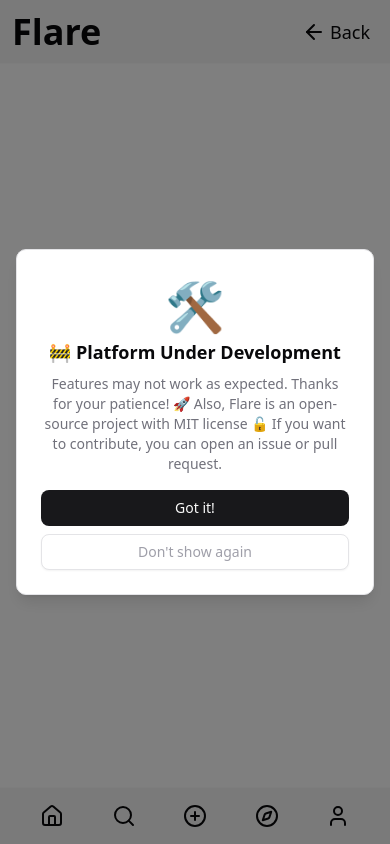
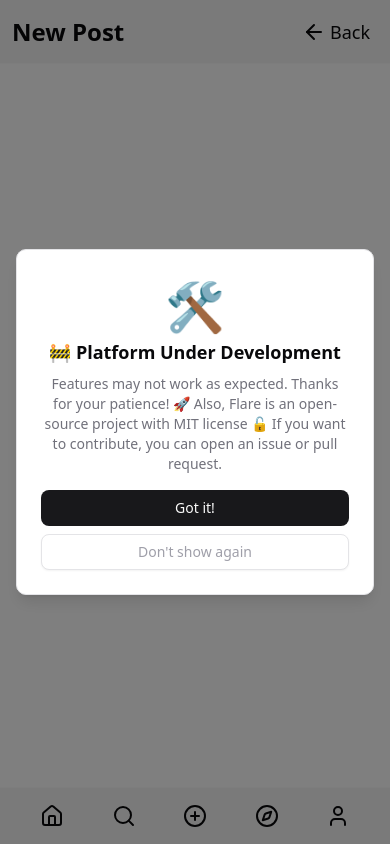
Before and after one commit to MegeKaplan/flare-frontend, a Next.js app: page /new/post in a window 390 px wide. Built offline with nearby package versions, Linux system fonts and the light colour scheme; no server answers.

Commit message:
fix: use prefix matching for topbar titles to handle subpaths

```diff
--- a/src/components/layout/Topbar.tsx
+++ b/src/components/layout/Topbar.tsx
@@ -8,18 +8,18 @@
 const Topbar = () => {
   const pathname = usePathname();
 
-  const titles: Record<string, JSX.Element | string> = {
-    "default": <BrandLogo className="static md:hidden" byMegebaseText={false} />,
-    "/search": "Search",
-    "/new": "New Post",
-    "/discover": "Discover",
-    "/profile": "Profile",
-    "/messages": "Messages",
-    "/notifications": "Notifications",
-    "/settings": "Settings",
-  }
+  const titleMap: [string, JSX.Element | string][] = [
+    ["/search", "Search"],
+    ["/new/post", "New Post"],
+    ["/discover", "Discover"],
+    ["/profile", "Profile"],
+    ["/messages", "Messages"],
+    ["/notifications", "Notifications"],
+    ["/settings", "Settings"],
+    ["/post", "Post"],
+  ];
 
-  const title = titles[pathname] || titles["default"];
+  const title = titleMap.find(([prefix]) => pathname.startsWith(prefix))?.[1] || <BrandLogo className="static md:hidden" byMegebaseText={false} />;
 
   return (
     <div className={`
```
